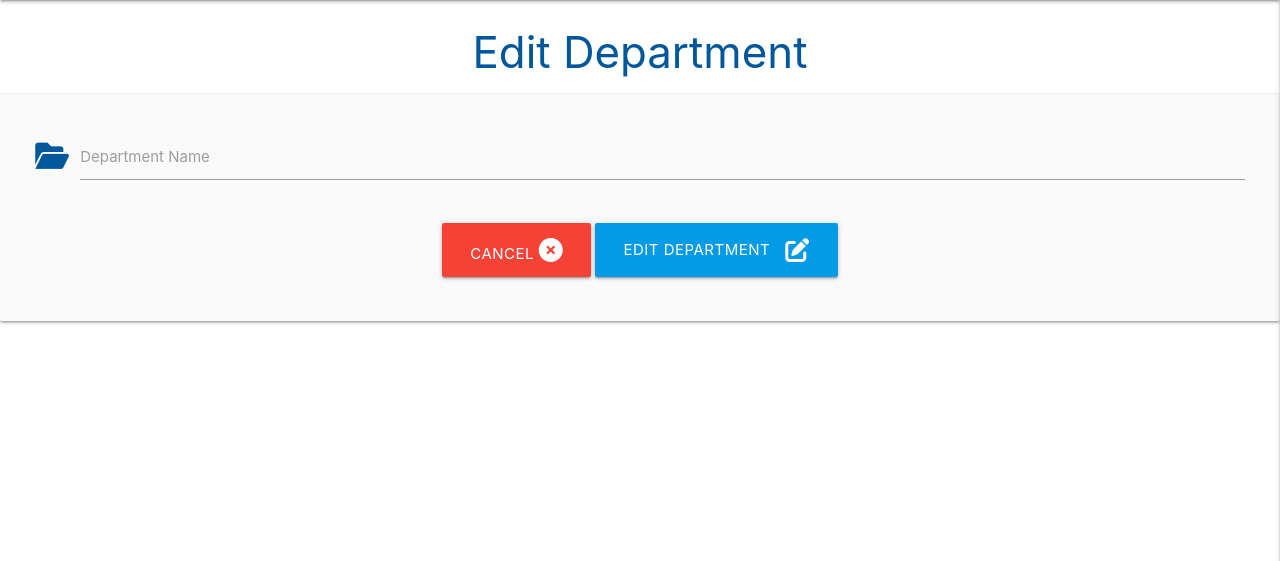
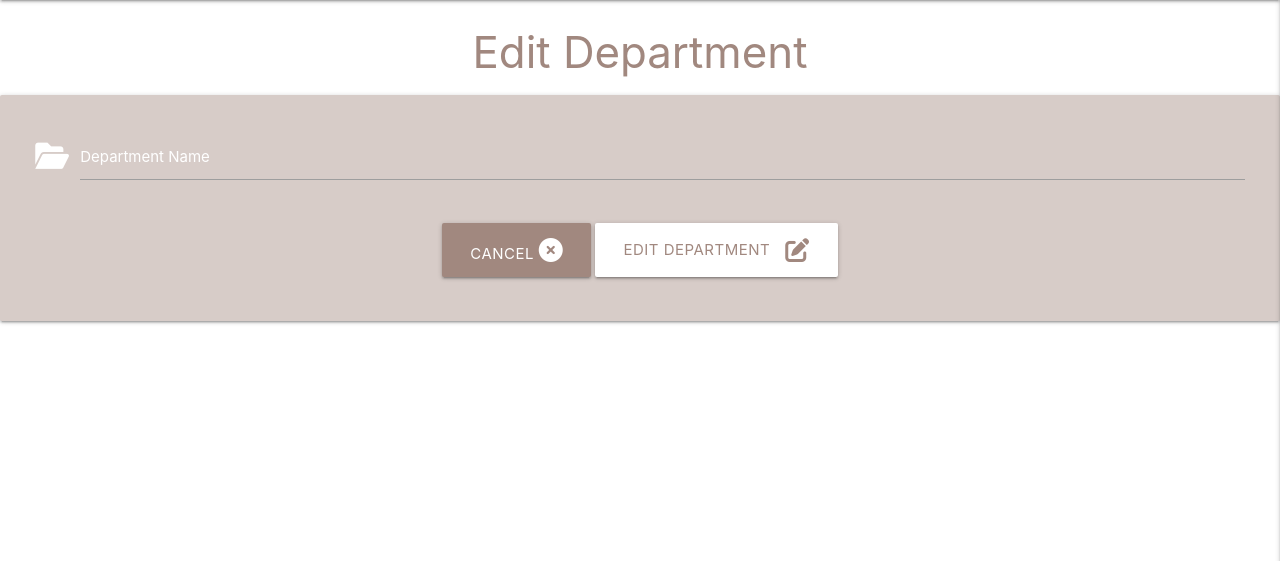
Before and after one commit to Carhul/Task_Manager, a Flask app: template templates/departments/edit_department.html in a window 1280 px wide. Shown: the part 64-625 px from the top of the page. Run offline with Flask 2, Linux system fonts and the light colour scheme; the template is opened without the code that fills it, so the values that code supplies are empty; some libraries are stand-ins or nearby versions.

Commit message:
Change colors

```diff
--- a/static/css/style.css
+++ b/static/css/style.css
@@ -14,3 +14,8 @@
 nav .brand-logo {
     padding-left: 10px;
 }
+
+/* Label Color for input fields */
+.input-field label {
+    color: white;
+}
--- a/templates/departments/edit_department.html
+++ b/templates/departments/edit_department.html
@@ -1,14 +1,14 @@
 {% extends "base.html" %}
 {% block content %}
 
-    <h3 class="light-blue-text text-darken-4 center-align">Edit Department</h3>
+    <h3 class="brown-text text-lighten-2 center-align">Edit Department</h3>
 
-    <div class="row card-panel grey lighten-5">
+    <div class="row card-panel brown lighten-4">
         <form class="col s12" method="POST" action="{{ url_for('edit_department', department_id=department._id) }}">
             <!-- Department name -->
             <div class="row">
                 <div class="input-field col s12">
-                    <i class="fa-solid fa-folder-open prefix light-blue-text text-darken-4"></i>
+                    <i class="fa-solid fa-folder-open prefix white-text"></i>
                     <input id="department_name" name="department_name" minlength="3" maxlength="25" type="text" value="{{ department.department_name }}" class="validate"
                         required>
                     <label for="department_name">Department Name</label>
@@ -17,10 +17,10 @@
             <!-- Submit button -->
             <div class="row">
                 <div class="col s12 center-align">
-                    <a href="{{ url_for('get_departments') }}" class="btn-large red text-shadow">
+                    <a href="{{ url_for('get_departments') }}" class="btn-large white-text brown lighten-2">
                         Cancel <i class="fa-solid fa-circle-xmark"></i>
                     </a>
-                    <button type="submit" class="btn-large light-blue darken-1 text-shadow">
+                    <button type="submit" class="btn-large white brown-text text-lighten-2">
                         Edit Department <i class="fa-solid fa-pen-to-square right"></i>
                     </button>
                 </div>
```
Also changed, not shown: templates/tasks/create_task.html (+4 -4 lines).
